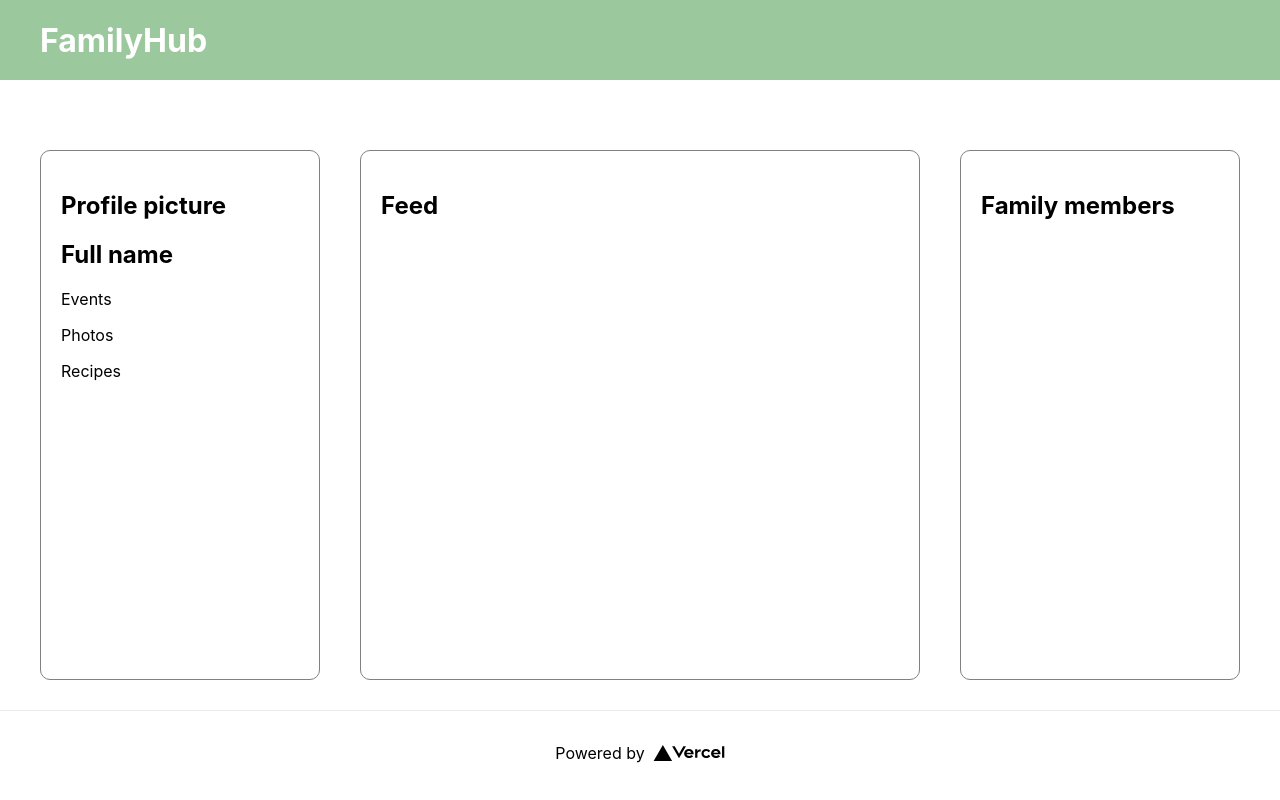
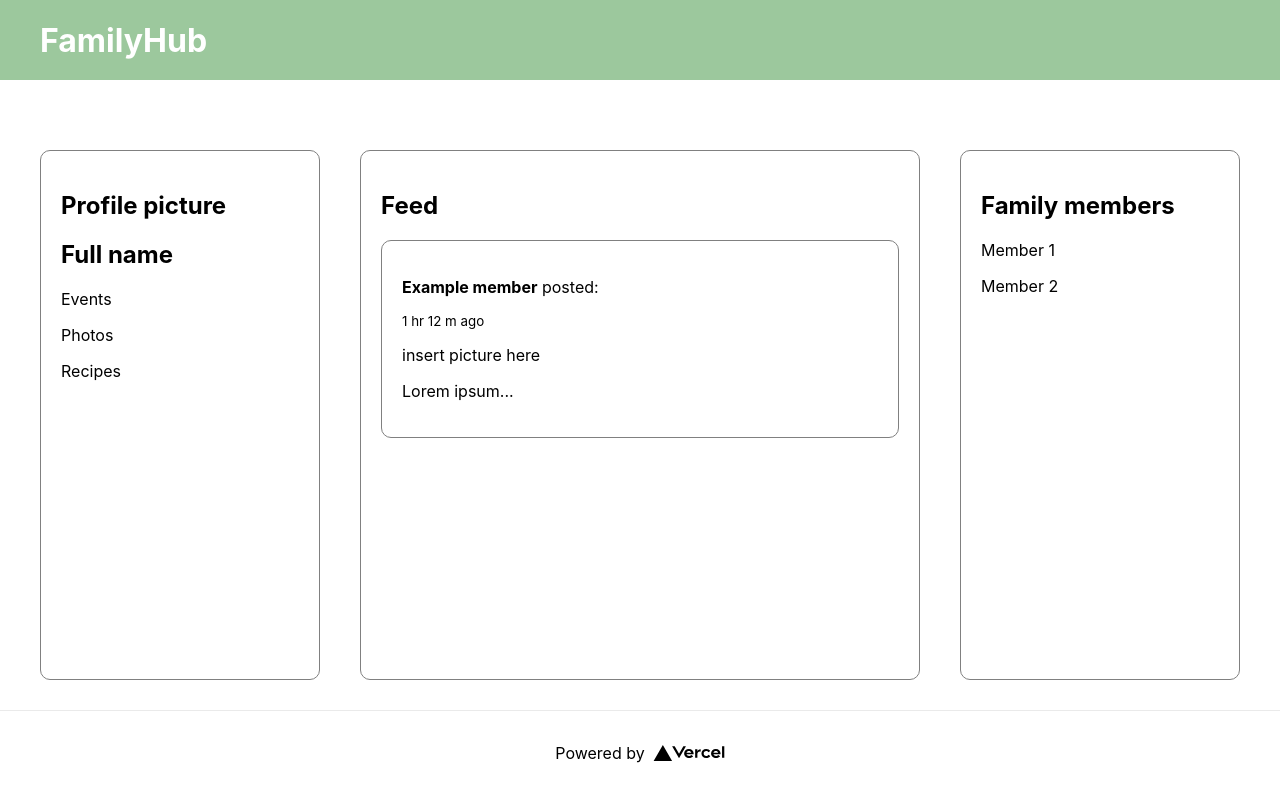
Before and after one commit to RayJr-Personal/FamilyHub, a Next.js app in the folder frontend/familyhub/: page /dashboard in a window 1280 px wide. Built offline with nearby package versions, Linux system fonts and the light colour scheme.

Commit message:
Very barebones layout built for Dashboard

```diff
--- a/frontend/familyhub/pages/dashboard.js
+++ b/frontend/familyhub/pages/dashboard.js
@@ -27,10 +27,23 @@ export default function Home() {
 
         <div className={`${styles2.feed} ${styles2.mainChild}`}>
           <h2>Feed</h2>
+          <div className={styles2.feedItem}>
+            <p>
+              <span className={styles2.feedItemPoster}>Example member</span>{" "}
+              posted:
+            </p>
+            <p className={styles2.feedItemTime}>1 hr 12 m ago</p>
+            <div className={styles2.feedItemBody}>
+              <p>insert picture here</p>
+              <p>Lorem ipsum...</p>
+            </div>
+          </div>
         </div>
 
         <div className={`${styles2.members} ${styles2.mainChild}`}>
           <h2>Family members</h2>
+          <p>Member 1</p>
+          <p>Member 2</p>
         </div>
       </main>
 
--- a/frontend/familyhub/styles/Dashboard.module.css
+++ b/frontend/familyhub/styles/Dashboard.module.css
@@ -41,6 +41,21 @@
   /* background-color: blue; */
 }
 
+.feedItem {
+  width: 100%;
+  padding: 20px;
+  border: 1px solid grey;
+  border-radius: 10px;
+}
+
+.feedItemPoster {
+  font-weight: bold;
+}
+
+.feedItemTime {
+  font-size: 10pt;
+}
+
 .members {
   flex: 0 0 25%;
   /* background-color: green; */
```
